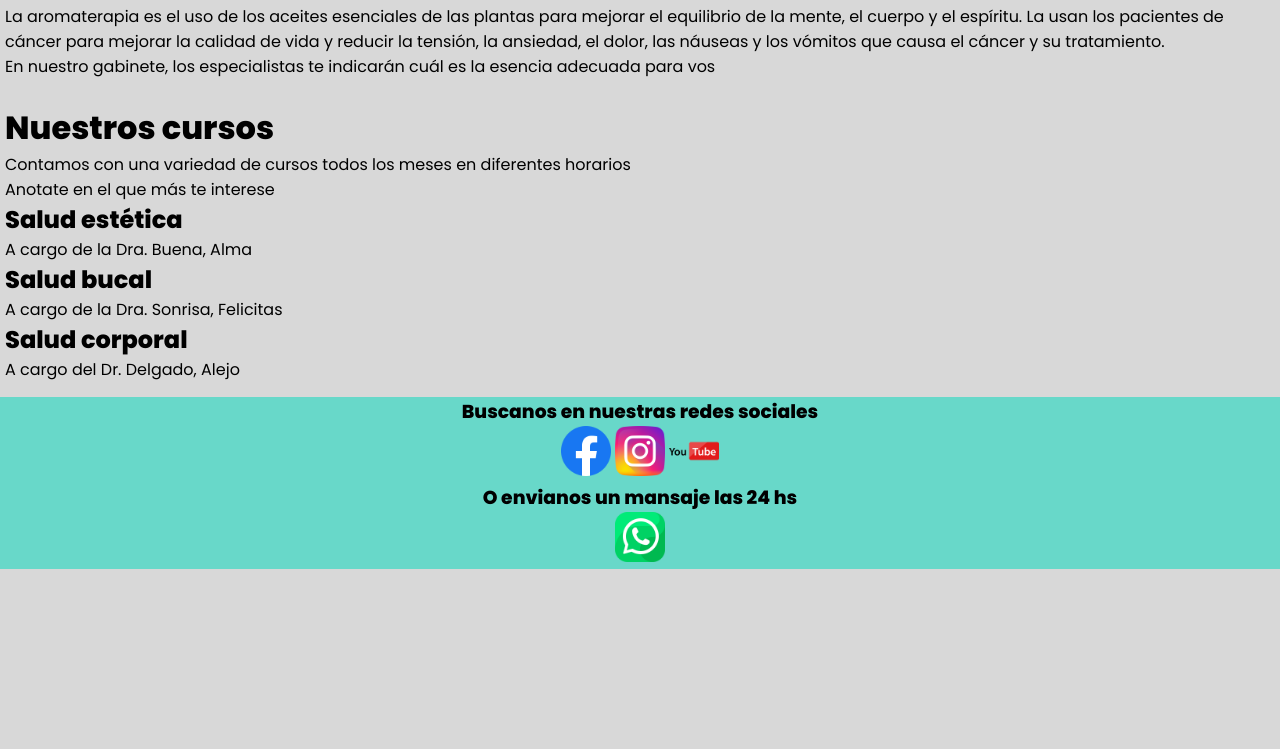
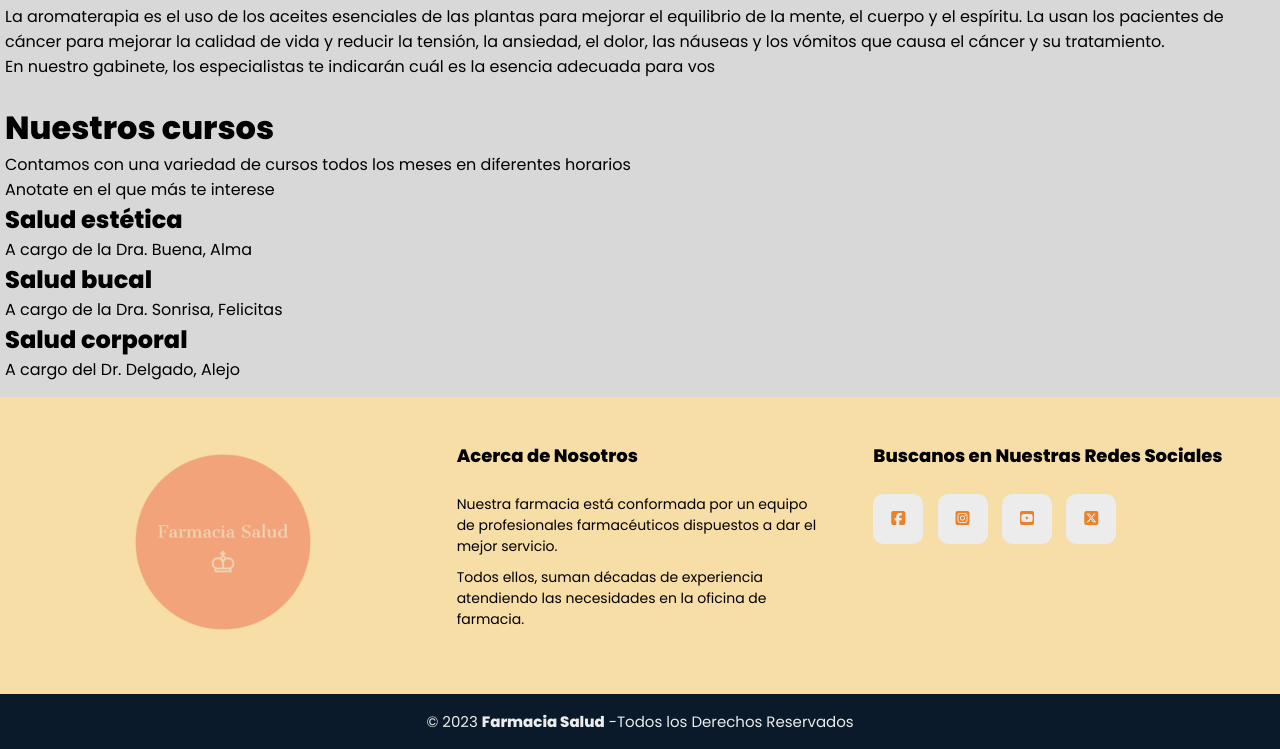
Before and after one commit to anarugna/trabajoInicialPy, a plain HTML site: page index.html in a window 1280 px wide. Shown: the part 4022-4771 px from the top of the page. Before the commit the page ends 4591 px from the top, so only its background shows below. Drawn offline with Linux system fonts and the light colour scheme.

Commit message:
anexo del footer

```diff
--- a/CSS/inicial.css
+++ b/CSS/inicial.css
@@ -94,12 +94,69 @@ body{
 .contenedor-main{
     padding-top: 70px;
 }
-/*------------------footer----------------*/
-footer{
-    text-align: center;
+/*------------------Footer----------------*/
 
-    background-color: rgb(104, 216, 201);
-}
+.pie-pagina{
+    width: 100%;
+    background-color:hsl(41, 84%, 81%); }
+
+ .pie-pagina .seccion-1{
+     width: 100%;
+     max-width: 1200px;
+     margin: auto;
+     display: grid;
+     grid-template-columns: repeat(3,1fr);
+     grid-gap: 50px;
+     padding: 45px 0px;
+ }
+ .pie-pagina .seccion-1 .box figure{
+     width: 100%;
+     height: 100%;
+     display: flex;
+     justify-content: center;
+     align-items: center;
+ }
+ .pie-pagina .seccion-1 .box figure img{
+     width: 200px;
+ }
+ .pie-pagina .seccion-1 .box h2{
+     color: black;
+     margin-bottom: 25px;
+     font-size: 18px;
+ }
+
+ .pie-pagina .seccion-1 .box p{
+     color: black;
+     margin-bottom: 10px;
+     font-size: 14px;
+
+ }
+ .pie-pagina .seccion-1 .red-social a{
+     display: inline-block;
+     text-decoration: none;
+     width: 50px;
+     height: 50px;
+     line-height: 50px;
+     color: #ea8227;
+     margin-right: 10px;
+     background-color: #ececec;
+     border-radius: 20%;
+     text-align: center;
+     transition: all 300ms ease;
+ }
+ .pie-pagina .seccion-1 .red-social a:hover{
+     color: rgb(0, 0, 0);
+ }
+ .pie-pagina .seccion-2{
+     background-color: #0a1a2a;
+     padding: 15px 10px;
+     text-align: center;
+     color: #ececec;
+ }
+ .pie-pagina .seccion-2 small{
+     font-size: 15px;
+ }
+
 
 
 
--- a/index.html
+++ b/index.html
@@ -126,18 +126,34 @@
     </div>
     </main>
 
-    <footer>
-        <div>
-        <h3>Buscanos en nuestras redes sociales</h3>
+    <footer class="pie-pagina">
+        <div class="seccion-1">
+            <div class="box">
+                <figure>
+                    <a href="#">
+                        <img src="./images/logoFarmacia-2.png" alt="Logo de Farmacia">
+                    </a>
+                </figure>
+            </div>
+            <div class="box">
+                <h2>Acerca de Nosotros</h2>
+                <p>Nuestra farmacia está conformada por un equipo de profesionales farmacéuticos dispuestos a dar el mejor servicio.</p>
+                <p> Todos ellos, suman décadas de experiencia atendiendo las necesidades en la oficina de farmacia.</p>
+            </div>
+            <div class="box">
+                <h2>Buscanos en Nuestras Redes Sociales</h2>
+                <div class="red-social">
+                    <a href="#" ><i class="fa-brands fa-square-facebook"></i></a>
+                    <a href="#"><i class="fa-brands fa-square-instagram"></i></a>
+                    <a href="#"><i class="fa-brands fa-square-youtube"></i></a>
+                    <a href="#"><i class="fa-brands fa-square-x-twitter"></i></a>
+                </div>
+            </div>
+        </div>
+        <div class="seccion-2">
+            <small>&copy; 2023 <b>Farmacia Salud</b> -Todos los Derechos Reservados </small>
+        </div>
 
-                <img src="./images/facebook.png" width="50px" alt="facebook">
-                <img src="./images/instagram (1).png" width="50px" alt="instagram">
-                <img src="./images/youtube.png" width="50px" alt="youtube">
-        </div>
-        <div>
-        <h3>O envianos un mansaje las 24 hs</h3>
-                <img src="./images/whatsapp.png" width="50px" alt="whatsapp">
-         </div>
     </footer>
 
 </body>
```
Also changed, not shown: acercade.html (+27 -11 lines), contacto.html (+28 -12 lines), nosotros.html (+28 -12 lines), images/logoFarmacia-2.png (added).
